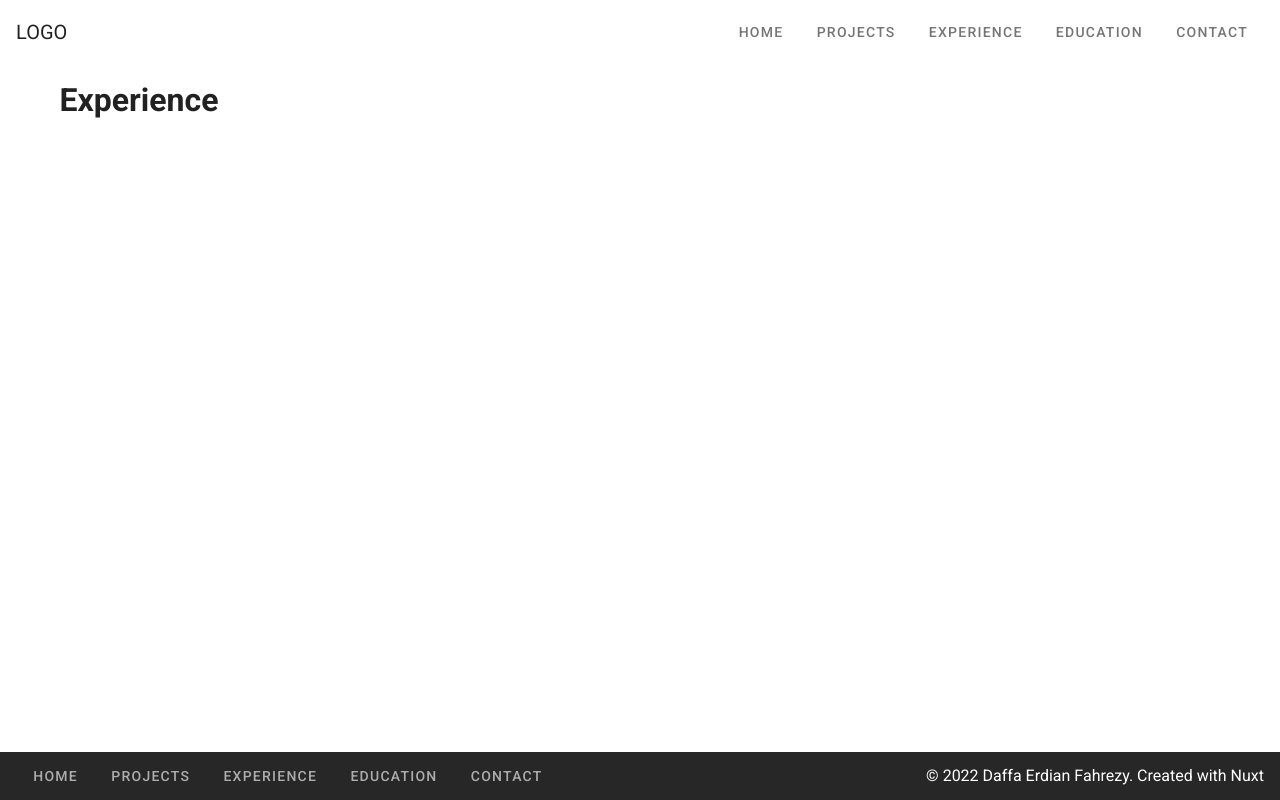
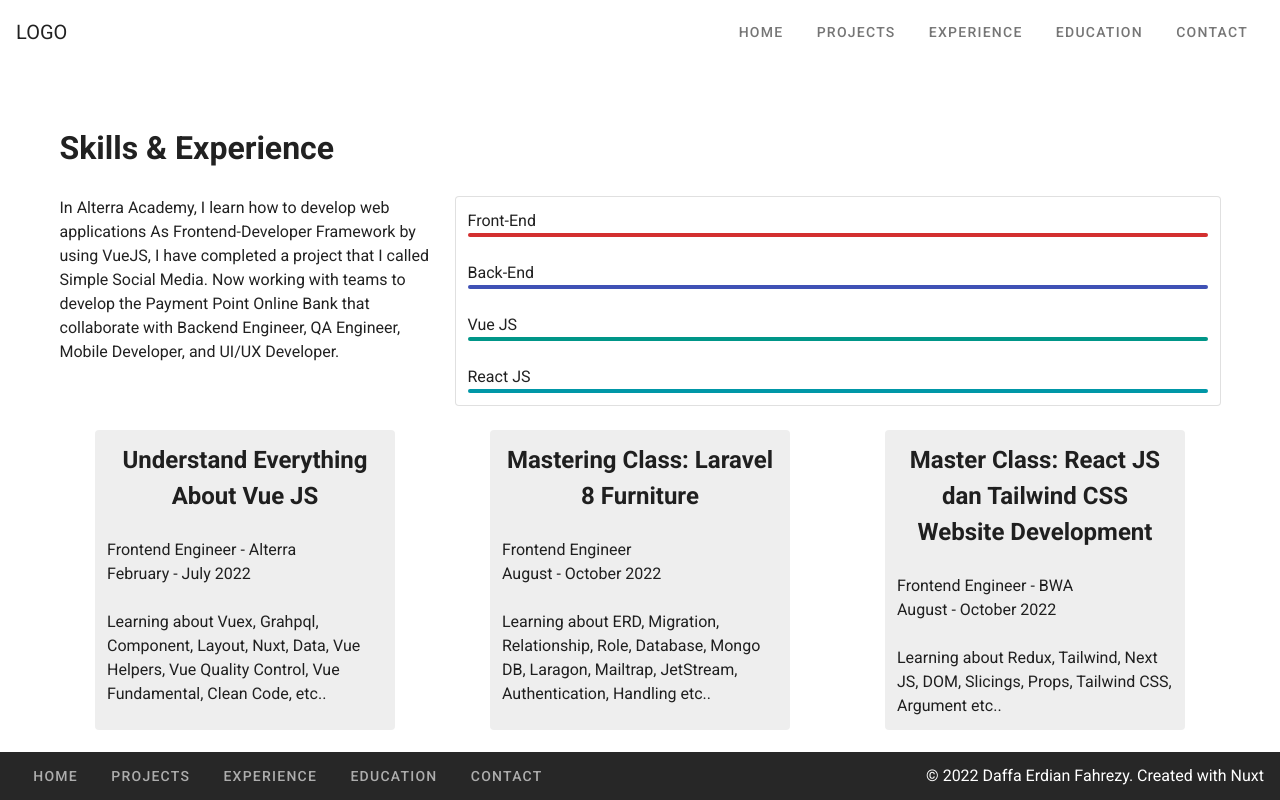
Before and after one commit to Daffrdn/portofolio, a Nuxt app: page /experience in a window 1280 px wide. Built offline with nearby package versions, Linux system fonts and the light colour scheme.

Commit message:
wireframe experience

```diff
--- a/pages/experience.vue
+++ b/pages/experience.vue
@@ -1,7 +1,120 @@
 <template>
-  <div>
-    <h1>Experience</h1>
-  </div>
+<div>
+  <div><br><br>
+    <h1>Skills & Experience</h1>
+  </div><br>
+  <v-row>
+    <v-col class="12" md="4">
+      <span>
+      In Alterra Academy, I learn how to develop web applications As
+      Frontend-Developer Framework by using VueJS, I have completed a
+      project that I called Simple Social Media. Now working with teams to develop the Payment Point Online Bank that
+      collaborate with Backend Engineer, QA Engineer, Mobile Developer, and
+      UI/UX Developer.
+      </span>
+    </v-col>
+    <v-col class="12" md="8">
+      <v-card
+      elevation="0"
+      class="mx-auto"
+      outlined
+      >
+        <v-container>
+          <span>Front-End</span>
+            <v-progress-linear
+            color="red darken-2"
+            rounded
+            value="100"
+          ></v-progress-linear>
+          <br>
+          <span>Back-End</span>
+          <v-progress-linear
+            color="indigo"
+            rounded
+            value="100"
+          ></v-progress-linear>
+          <br>
+          <span>Vue JS</span>
+          <v-progress-linear
+            color="teal"
+            rounded
+            value="100"
+          ></v-progress-linear>
+          <br>
+          <span>React JS</span>
+          <v-progress-linear
+            color="cyan darken-2"
+            rounded
+            value="100"
+          ></v-progress-linear>
+        </v-container>
+      </v-card>
+    </v-col>
+  </v-row>
+  <br>
+  <v-row>
+    <v-col cols="12" md="4">
+      <v-card
+      height="300"
+      width="300"
+      elevation="0"
+      color="grey lighten-3"
+      class="mx-auto"
+      >
+        <v-container class="mx auto">
+          <h2 class="text-center">Understand Everything About Vue JS</h2>
+          <br>
+          <span>
+            Frontend Engineer - Alterra <br>
+            February - July 2022
+            <br><br>
+            Learning about Vuex, Grahpql, Component, Layout, Nuxt, Data, Vue Helpers, Vue Quality Control, Vue Fundamental, Clean Code, etc..
+          </span>
+        </v-container>
+      </v-card>
+    </v-col>
+    <v-col cols="12" md="4">
+      <v-card
+      height="300"
+      width="300"
+      elevation="0"
+      color="grey lighten-3"
+      class="mx-auto"
+      >
+        <v-container class="mx auto">
+          <h2 class="text-center">Mastering Class: Laravel 8 Furniture</h2>
+          <br>
+          <span>
+          Frontend Engineer <br>
+          August - October 2022
+          <br><br>
+          Learning about ERD, Migration, Relationship, Role, Database, Mongo DB, Laragon, Mailtrap, JetStream, Authentication, Handling etc..
+          </span>
+        </v-container>
+      </v-card>
+    </v-col>
+    <v-col cols="12" md="4">
+      <v-card
+      height="300"
+      width="300"
+      elevation="0"
+      color="grey lighten-3"
+      class="mx-auto"
+      >
+        <v-container class="mx auto">
+          <h2 class="text-center">Master Class: React JS dan Tailwind CSS Website Development</h2>
+          <br>
+          <span>
+            Frontend Engineer - BWA<br>
+            August - October 2022
+            <br><br>
+            Learning about Redux, Tailwind, Next JS, DOM,  Slicings, Props, Tailwind CSS, Argument etc..
+          </span>
+        </v-container>
+      </v-card>
+    </v-col>
+  </v-row>
+</div>
 </template>
 
 <script>
```
